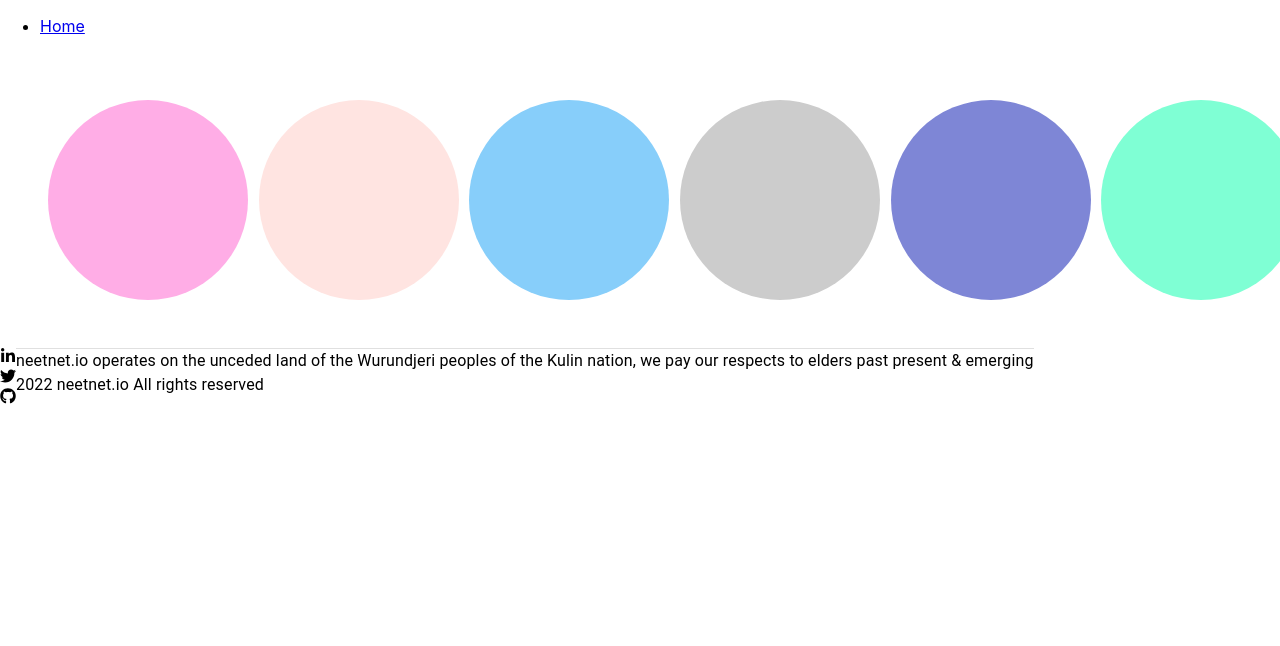
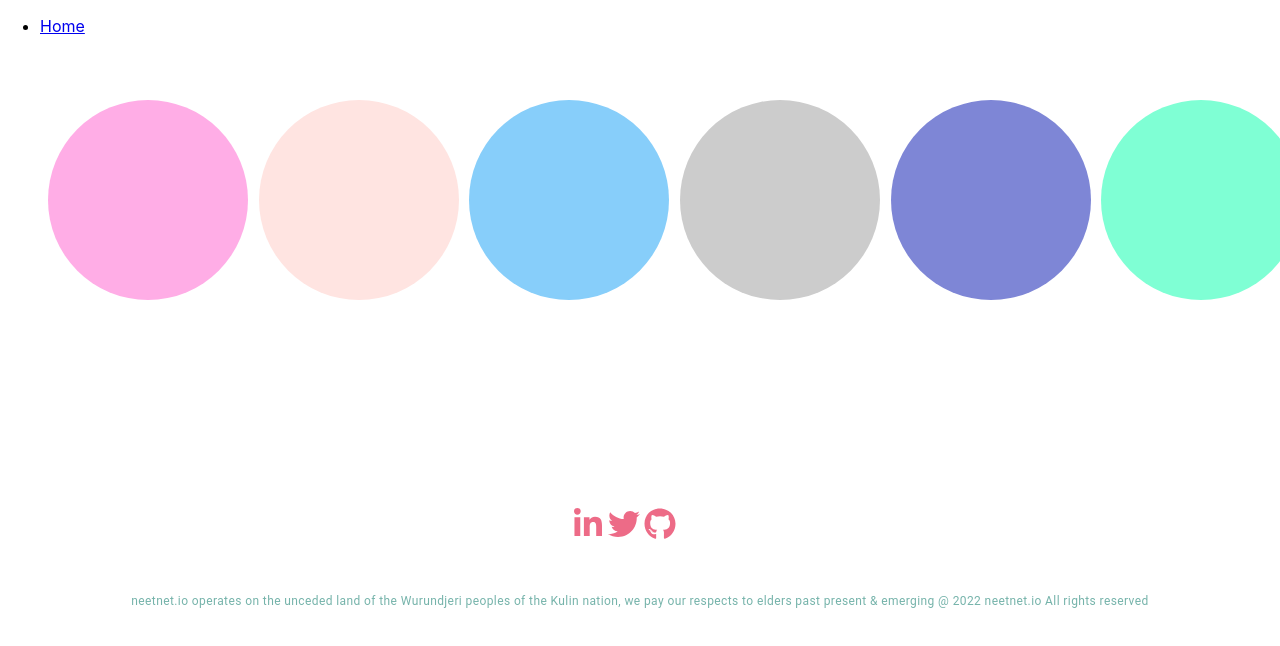
Before and after one commit to neetnet200/material-ui-funlab, a React (Create React App) app in the folder mui-template/: page /funWithGrid in a window 1280 px wide. Shown: the top 646 px of the page. Built offline with nearby package versions, Linux system fonts and the light colour scheme.

Commit message:
add material-ui elements

```diff
--- a/mui-template/src/components/footer.js
+++ b/mui-template/src/components/footer.js
@@ -1,39 +1,77 @@
 import React from "react";
 import { FaGithub, FaLinkedinIn, FaTwitter } from "react-icons/fa";
 import { Box, Grid, Typography, Divider } from "@mui/material";
-import { textAlign } from "@mui/system";
 
 function Footer() {
   return (
-    <Grid container xs={12}
+    <Grid
+      container
+      spacing={5}
+      sx={{
+        mt: 10,
+        display: "flex",
+        flexDirection: "column",
+        alignItems: "center",
+        justifyContent: "center",
+        p: 10,
+      }}
     >
-      <Grid item>
+      <Box
+        sx={{
+          display: "flex",
+          flexDirection: "row",
+          alignItems: "center",
+          justifyContent: "space-between",
+        }}
+      >
+        <Grid item xs={3}>
           <Box>
             <a href="https://www.linkedin.com/in/anitadesanmiguel">
-            <FaLinkedinIn color="black" />
-          </a>
-        </Box>
-        <Box>
-          <a href="https://mobile.twitter.com/neetnet200">
-            <FaTwitter color="black"/>
-          </a>
-        </Box>
-        <Box>
-          <a href="https://github.com/neetnet200">
-            <FaGithub color="black"></FaGithub>
+              <FaLinkedinIn color="#ed6b87" style={{ fontSize: "32px" }} />
             </a>
           </Box>
         </Grid>
-      <Grid item>
+        <Grid item xs={3}>
           <Box>
-          <Divider />
-          <Typography >
+            <a href="https://mobile.twitter.com/neetnet200">
+              <FaTwitter color="#ed6b87" style={{ fontSize: "32px" }} />
+            </a>
+          </Box>
+        </Grid>
+        <Grid item xs={3}>
+          <Box>
+            <a href="https://github.com/neetnet200">
+              <FaGithub color="#ed6b87" style={{ fontSize: "32px" }}></FaGithub>
+            </a>
+          </Box>
+        </Grid>
+      </Box>
+      <Grid
+        item
+        container
+        xs={12}
+        sx={{
+          mt: 1,
+          display: "flex",
+          flexDirection: "row",
+          alignItems: "center",
+          justifyContent: "center",
+        }}
+      >
+        <Box
+          sx={{
+            display: "flex",
+            flexDirection: "row",
+            alignItems: "center",
+            justifyContent: "center",
+          }}
+        >
+          <Typography variant="caption" style={{textAlign: "center"}} color="#75b3aa">
             {" "}
             neetnet.io operates on the unceded land of the Wurundjeri peoples of
             the Kulin nation, we pay our respects to elders past present &
-            emerging
+            emerging @ 2022 neetnet.io All rights reserved
           </Typography>
-          <Typography>2022 neetnet.io All rights reserved</Typography>
         </Box>
       </Grid>
     </Grid>
--- a/mui-template/src/components/main.js
+++ b/mui-template/src/components/main.js
@@ -1,14 +1,35 @@
 import React from "react";
 import { useNavigate } from "react-router-dom";
-import { Typography, Button } from "@mui/material";
+import { Typography, Button, Grid, Box } from "@mui/material";
 
 function Main() {
   let navigate = useNavigate();
   return (
     <>
-      <Typography variant="h3">MATERIAL UI LAB</Typography>
+      <Grid container spacing={5}
+        sx={{
+          mt: 10,
+          display: "flex",
+          flexDirection: "column",
+          alignItems: "center",
+          justifyContent: "center",
+          p: 10,
+        }}
+      >
+        <Box
+          sx={{
+            display: "flex",
+            alignItems: "center",
+          }}
+        >
+          <Grid item xs={12}>
+            <Box>
+              <Typography variant="h3">MATERIAL UI FUNLAB</Typography>
+            </Box>
             <p>Experimenting with Material UI</p>
-
+          </Grid>
+          <Grid item xs={12}>
+            <Box>
               <Button
                 variant="contained"
                 color="success"
@@ -18,6 +39,10 @@ function Main() {
               >
                 Grid
               </Button>
+            </Box>
+          </Grid>
+        </Box>
+      </Grid>
     </>
   );
 }
```
Lines whose indentation alone changed are shown as unchanged.
